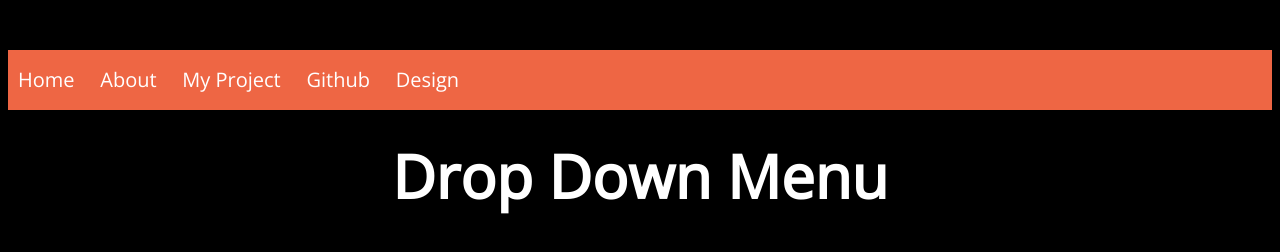
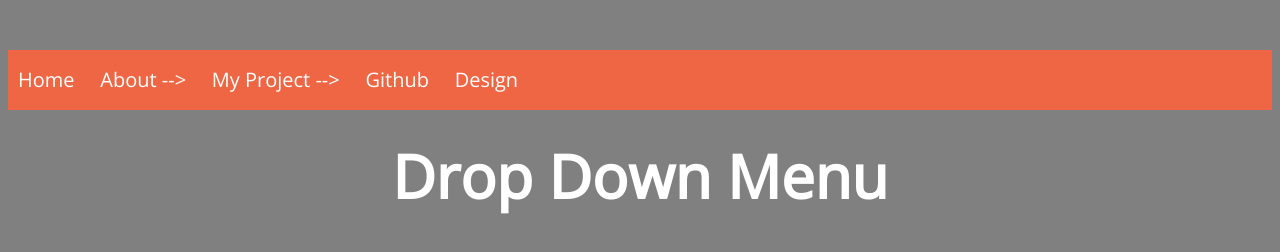
Before and after one commit to GravitysAndroid/DowndownList, a plain HTML site: page index.html in a window 1280 px wide. Drawn offline with nearby package versions, Linux system fonts and the light colour scheme.

Commit message:
arrows to the drop downs

```diff
--- a/index.css
+++ b/index.css
@@ -2,7 +2,7 @@
 @import url(https://fonts.googleapis.com/css?family=Bree+Serif);
 
 body {
-    background: black;
+    background: grey;
     font-size: 22px;
     line-height: 32px;
     color: white;
@@ -77,3 +77,11 @@ nav ul ul li:hover > ul {
     top: 0;
     position: absolute;
 }
+
+li > a:after {
+    content: " -->";
+}
+
+li > a:only-child:after{
+    content: "";
+}
```
